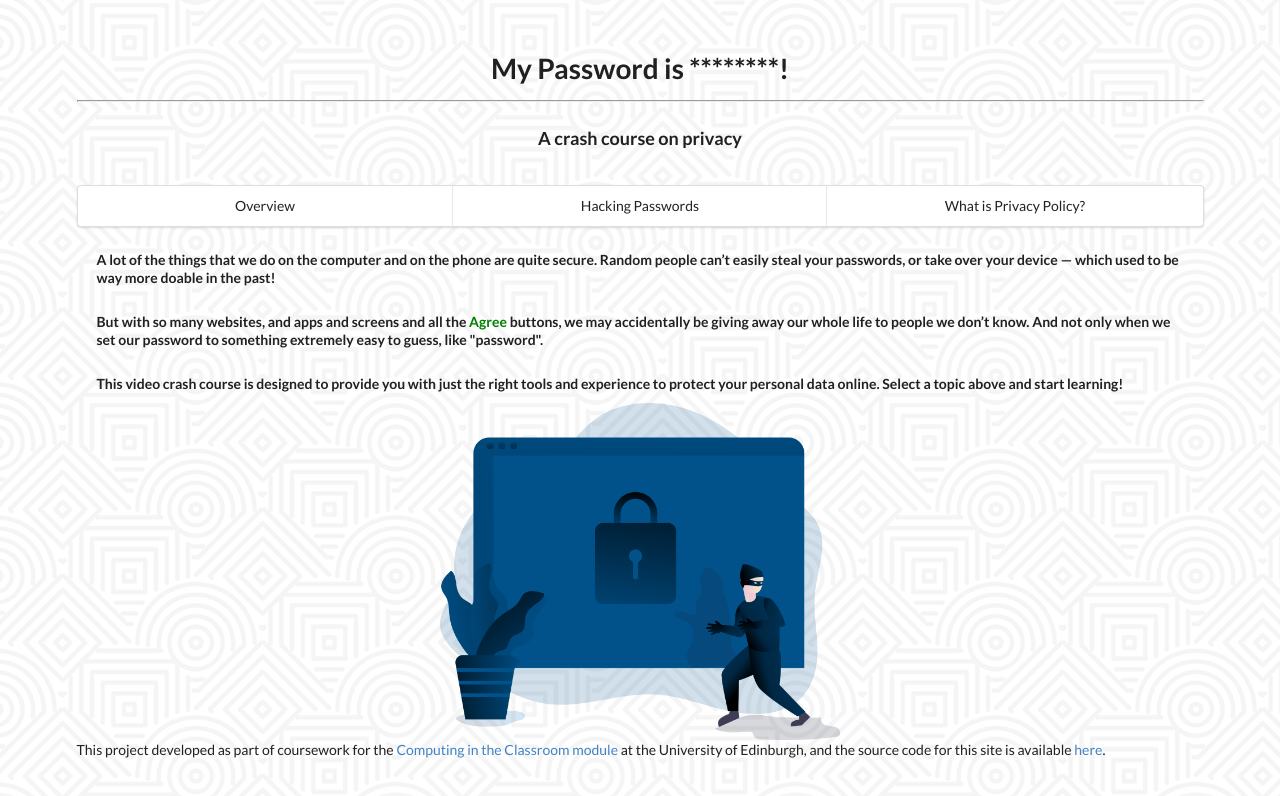
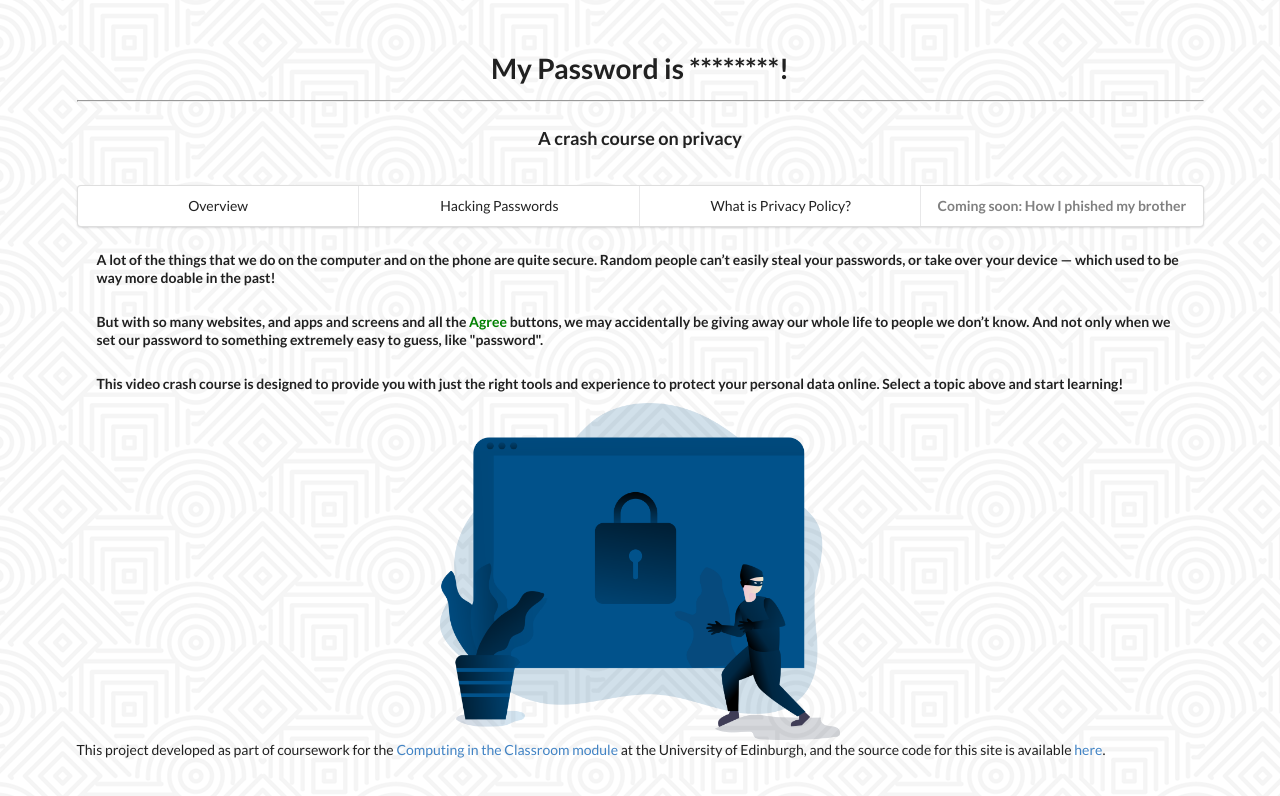
Before and after one commit to elenalape/my-password-is-password, a React (Create React App) app: page / in a window 1280 px wide. Shown: the top 796 px of the page. Built offline with nearby package versions, Linux system fonts and the light colour scheme.

Commit message:
add coming soon tab

```diff
--- a/src/components/Navbar.js
+++ b/src/components/Navbar.js
@@ -37,7 +37,7 @@ const Navbar = () => {
 				<hr />
 				<h3>A crash course on privacy</h3>
 			</div>
-			<div className="ui three item menu">
+			<div className="ui four item menu">
 				<a className="item" onClick={() => setSelectedLesson(null)}>
 					Overview
 				</a>
@@ -53,6 +53,11 @@ const Navbar = () => {
 				>
 					What is Privacy Policy?
 				</a>
+				<a className="item" onClick={() => setSelectedLesson(null)}>
+					<span style={{ color: "grey", fontWeight: "bold" }}>
+						Coming soon: How I phished my brother
+					</span>
+				</a>
 			</div>
 			<div>
 				<VideoPlayer selectedLesson={selectedLesson} />
```
